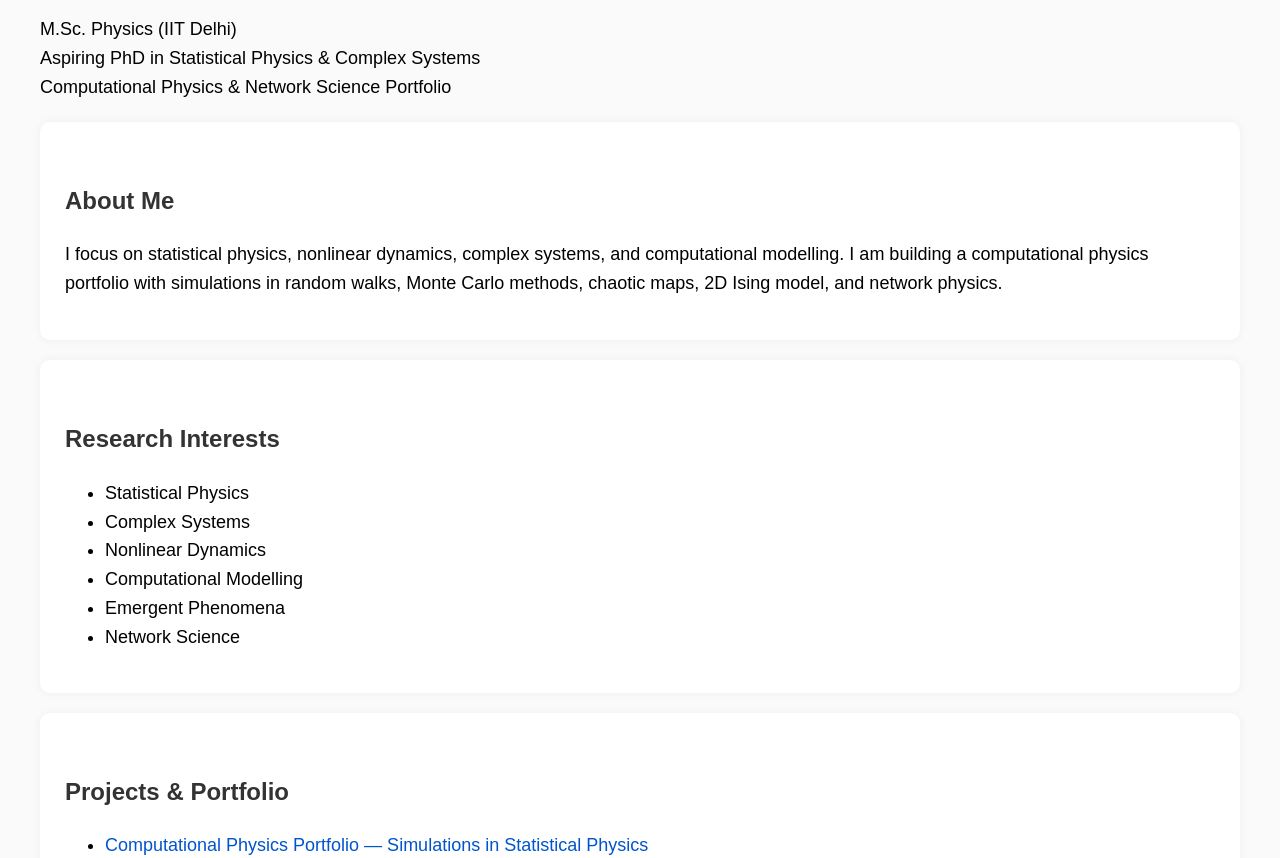
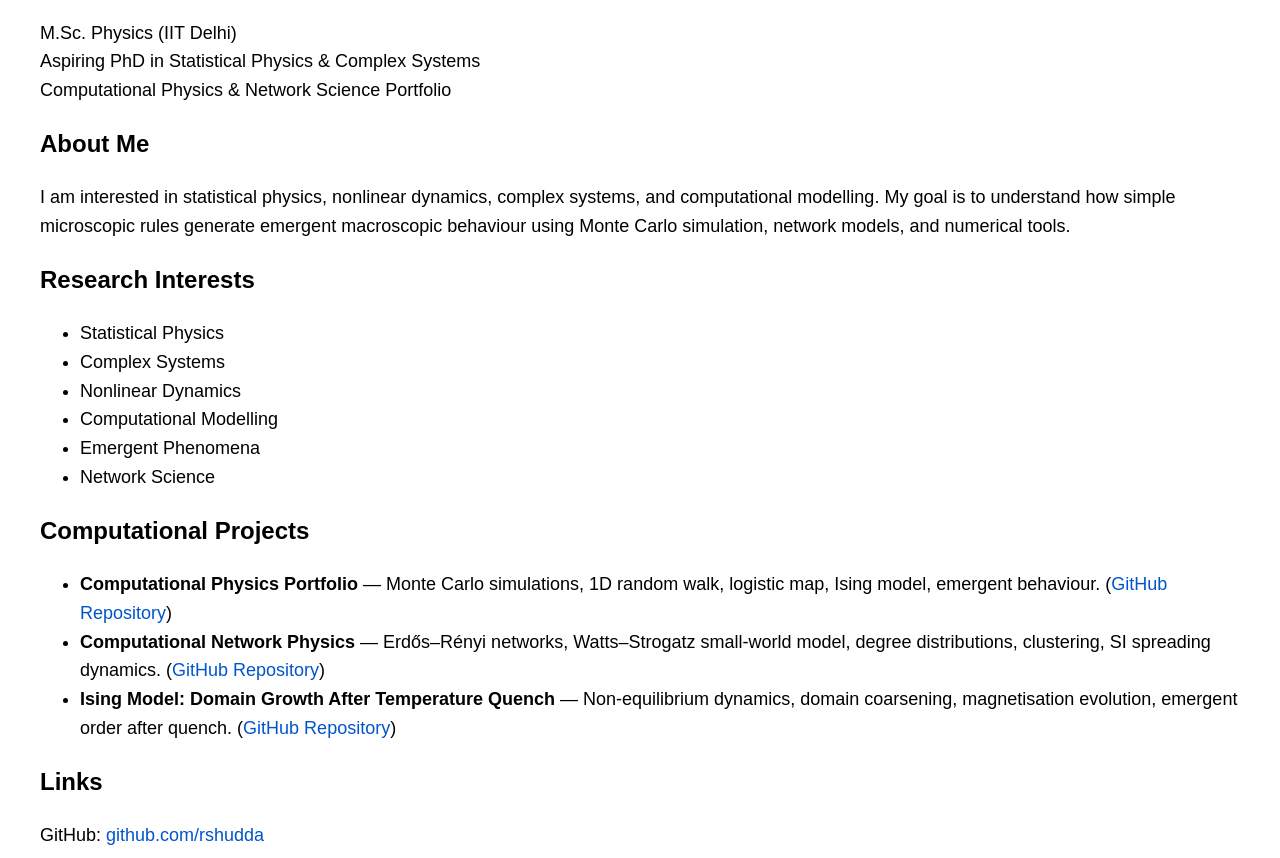
Before and after one commit to rshudda/rshudda.github.io, a plain HTML site: page index.html in a window 1280 px wide. Shown: the part 94-952 px from the top of the page. Drawn offline with Linux system fonts and the light colour scheme.

Commit message:
index.html

```diff
--- a/index.html
+++ b/index.html
@@ -4,28 +4,29 @@
 <meta charset="UTF-8">
 <title>Ravishankar Hudda - Research Portfolio</title>
 <style>
-body { font-family: Arial, sans-serif; margin: 40px; line-height: 1.6; background-color: #fafafa; }
-h1 { color: #222; margin-bottom: 5px; }
-h2 { color: #333; margin-top: 35px; }
+body { font-family: Arial, sans-serif; margin: 40px; line-height: 1.6; }
+h1 { color: #222; }
 p, li { font-size: 18px; }
 a { color: #0055cc; text-decoration: none; }
 a:hover { text-decoration: underline; }
-.section { background: white; padding: 25px; margin: 20px 0; border-radius: 10px; box-shadow: 0 0 10px rgba(0,0,0,0.05); }
 </style>
 </head>
+
 <body>
 
 <h1>Ravishankar Hudda</h1>
-<p>M.Sc. Physics (IIT Delhi)<br>
-Aspiring PhD in Statistical Physics & Complex Systems<br>
-Computational Physics & Network Science Portfolio</p>
+<p>
+M.Sc. Physics (IIT Delhi) <br>
+Aspiring PhD in Statistical Physics & Complex Systems <br>
+Computational Physics & Network Science Portfolio
+</p>
 
-<div class="section">
 <h2>About Me</h2>
-<p>I focus on statistical physics, nonlinear dynamics, complex systems, and computational modelling. I am building a computational physics portfolio with simulations in random walks, Monte Carlo methods, chaotic maps, 2D Ising model, and network physics.</p>
-</div>
+<p>
+I am interested in statistical physics, nonlinear dynamics, complex systems, and computational modelling.
+My goal is to understand how simple microscopic rules generate emergent macroscopic behaviour using Monte Carlo simulation, network models, and numerical tools.
+</p>
 
-<div class="section">
 <h2>Research Interests</h2>
 <ul>
 <li>Statistical Physics</li>
@@ -35,26 +36,36 @@ Computational Physics & Network Science Portfolio</p>
 <li>Emergent Phenomena</li>
 <li>Network Science</li>
 </ul>
-</div>
 
-<div class="section">
-<h2>Projects & Portfolio</h2>
+<h2>Computational Projects</h2>
 <ul>
-    <li><a href="https://github.com/rshudda/Computational-Physics-Portfolio" target="_blank">Computational Physics Portfolio — Simulations in Statistical Physics</a></li>
-    <li><a href="https://github.com/rshudda/Computational-Network-Physics" target="_blank">Computational Network Physics — Starter Simulations</a></li>
+
+<li>
+<strong>Computational Physics Portfolio</strong> —
+Monte Carlo simulations, 1D random walk, logistic map, Ising model, emergent behaviour.
+(<a href="https://github.com/rshudda/Computational-Physics-Portfolio" target="_blank">GitHub Repository</a>)
+</li>
+
+<li>
+<strong>Computational Network Physics</strong> —
+Erdős–Rényi networks, Watts–Strogatz small-world model, degree distributions, clustering, SI spreading dynamics.
+(<a href="https://github.com/rshudda/Computational-Network-Physics" target="_blank">GitHub Repository</a>)
+</li>
+
+<li>
+<strong>Ising Model: Domain Growth After Temperature Quench</strong> —
+Non-equilibrium dynamics, domain coarsening, magnetisation evolution, emergent order after quench.
+(<a href="https://github.com/rshudda/Ising-Domain-Growth-Quench" target="_blank">GitHub Repository</a>)
+</li>
+
 </ul>
-</div>
 
-<div class="section">
 <h2>Links</h2>
 <p>GitHub: <a href="https://github.com/rshudda" target="_blank">github.com/rshudda</a></p>
 <p>Website: <a href="https://rshudda.github.io" target="_blank">rshudda.github.io</a></p>
-</div>
 
-<div class="section">
 <h2>Contact</h2>
 <p>Email: rhudda.999rshudda@gmail.com</p>
-</div>
 
 </body>
 </html>
```
